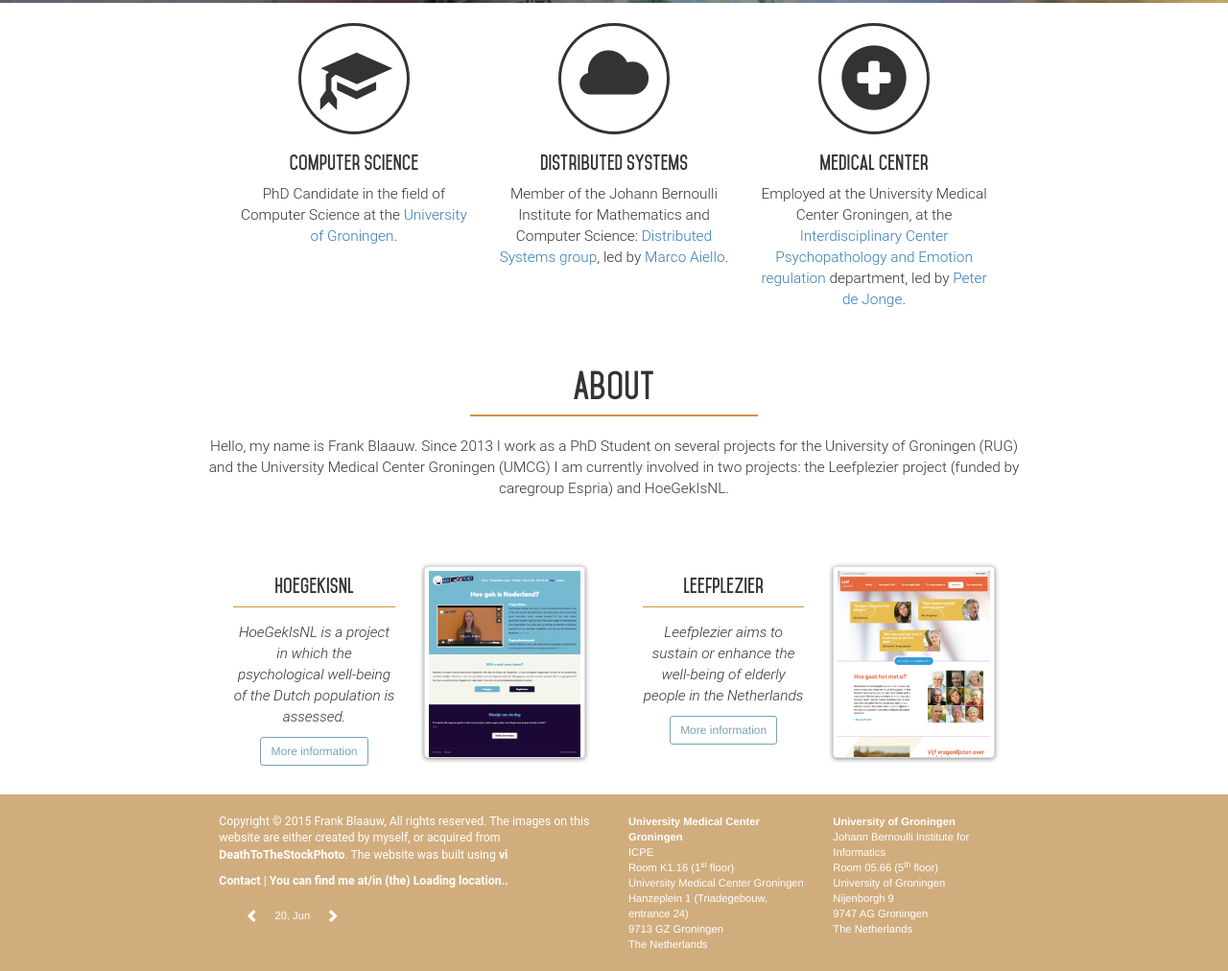
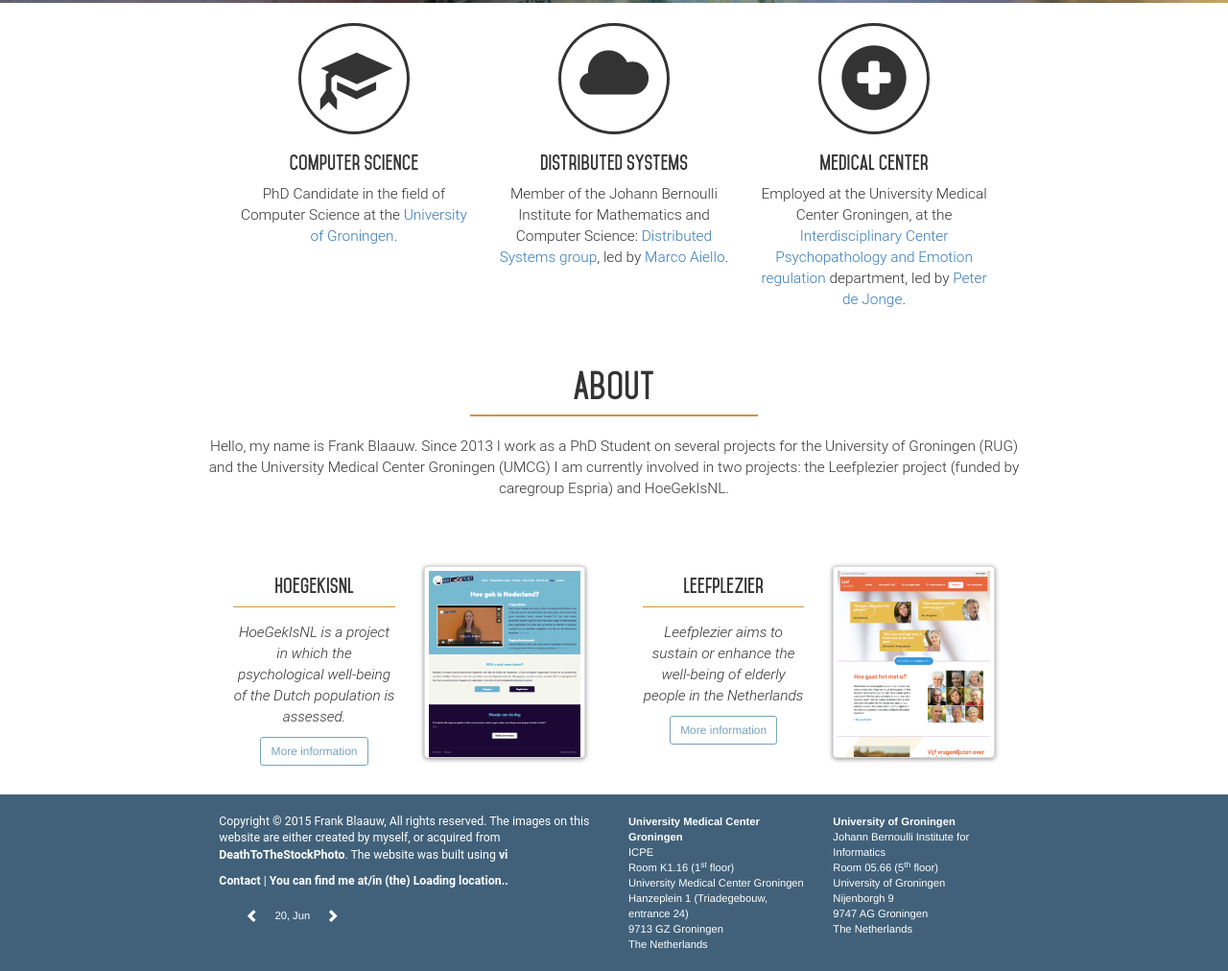
Before and after one commit to frbl/frbl.github.io-old, a website: page index.html in a window 1280 px wide. Shown: the part 379-1391 px from the top of the page at 96% size. Drawn offline with Linux system fonts and the light colour scheme; some packages are replaced by stand-ins of ours; no server answers.

Commit message:
Updated color

```diff
--- a/assets/css/layout.css
+++ b/assets/css/layout.css
@@ -279,7 +279,7 @@ footer {
     margin-top:30px;
     padding-top:20px;
     color:#ffffff;
-    background-color: #d1ad7d;
+    background-color: #41617A;
 }
 footer p , footer address{
     font-weight: 400;
```
